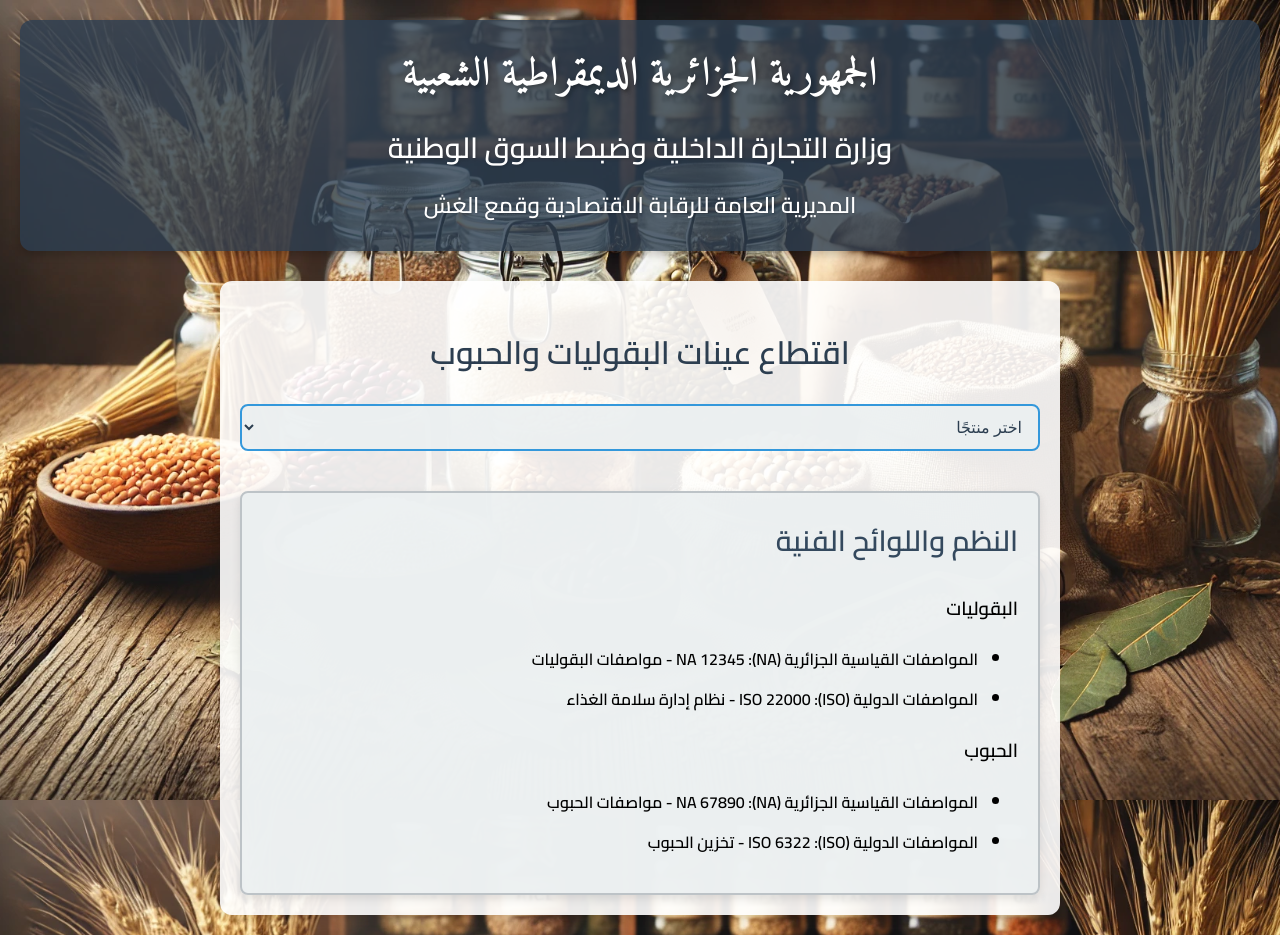
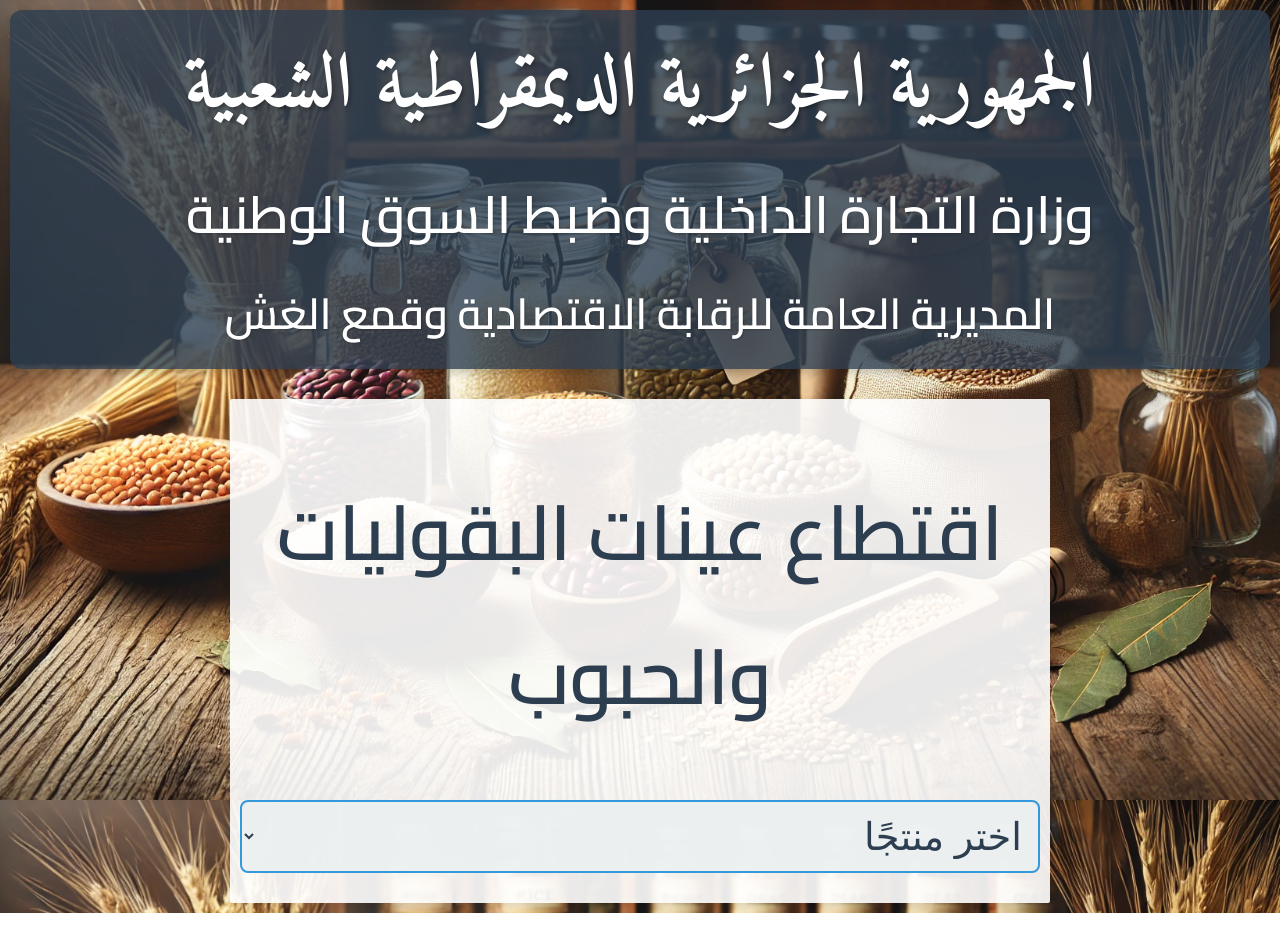
Before and after one commit to dido-12/echantillonnage-cereal, a plain HTML site: page index.html in a window 1280 px wide. After the commit the page ends 913 px from the top, so only its background shows below. Drawn offline with Linux system fonts and the light colour scheme.

Commit message:
Update index.html

```diff
--- a/index.html
+++ b/index.html
@@ -12,16 +12,17 @@
             direction: rtl;
             text-align: right;
             margin: 0;
-            padding: 20px;
+            padding: 10px;
             background-image: url('cereal.png');
             background-size: cover;
             background-position: center;
             background-attachment: fixed;
+            font-size: 3vw; /* حجم الخط يتناسب مع عرض الشاشة */
         }
         .header {
             text-align: center;
             margin-bottom: 30px;
-            padding: 20px;
+            padding: 10px;
             background-color: rgba(44, 62, 80, 0.8);
             color: #fff;
             border-radius: 12px;
@@ -29,19 +30,19 @@
         }
         .header h1 {
             font-family: 'Amiri', serif;
-            font-size: 2.5em;
+            font-size: 2em; /* حجم الخط متناسب مع العرض */
             margin: 0;
             text-shadow: 2px 2px 4px rgba(0, 0, 0, 0.3);
         }
         .header h2 {
             font-family: 'Cairo', sans-serif;
-            font-size: 1.8em;
+            font-size: 1.35em;
             margin: 10px 0;
             text-shadow: 1px 1px 3px rgba(0, 0, 0, 0.2);
         }
         .header h3 {
             font-family: 'Cairo', sans-serif;
-            font-size: 1.4em;
+            font-size: 1.12em;
             margin: 5px 0;
             text-shadow: 1px 1px 2px rgba(0, 0, 0, 0.2);
         }
@@ -49,14 +50,14 @@
             max-width: 800px;
             margin: 0 auto;
             background-color: rgba(255, 255, 255, 0.9);
-            padding: 20px;
-            border-radius: 12px;
+            padding: 10px;
+            border-radius: 2px;
             box-shadow: 0 4px 10px rgba(0, 0, 0, 0.1);
         }
         select {
             width: 100%;
             padding: 12px;
-            font-size: 16px;
+            font-size: 1em;
             border: 2px solid #3498db;
             border-radius: 8px;
             margin-bottom: 20px;
@@ -77,21 +78,21 @@
             border-radius: 8px;
             margin-top: 20px;
             box-shadow: 0 4px 10px rgba(0, 0, 0, 0.1);
-            transition: opacity 0.5s ease, transform 0.3s ease;
+            transition: opacity 0.13s ease, transform 0.3s ease;
         }
         .details h2 {
             color: #34495e;
             margin-top: 0;
-            font-size: 1.8em;
+            font-size: 1.5em;
             text-shadow: 1px 1px 2px rgba(0, 0, 0, 0.1);
         }
         .details p {
-            margin: 10px 0;
+            margin: 5px 0;
             color: #2c3e50;
             line-height: 1.6;
         }
         .details ul {
-            margin: 10px 0;
+            margin: 5px 0;
             padding-left: 20px;
             color: #2c3e50;
         }
@@ -106,8 +107,9 @@
             box-shadow: 0 6px 15px rgba(0, 0, 0, 0.2);
         }
         .regulations {
-            margin-top: 20px;
-            padding: 20px;
+            display: none; /* إخفاء القسم افتراضياً */
+            margin-top: 10px;
+            padding: 10px;
             background-color: rgba(236, 240, 241, 0.9);
             border: 2px solid #bdc3c7;
             border-radius: 8px;
@@ -115,7 +117,7 @@
         }
         .regulations h2 {
             color: #34495e;
-            font-size: 1.8em;
+            font-size: 1.15em;
             margin-top: 0;
         }
         .regulations ul {
@@ -143,6 +145,7 @@
         <option value="grains">الحبوب</option>
     </select>
 
+    <!-- تفاصيل العينات -->
     <div id="legumes" class="details">
         <h2>طريقة اقتطاع عينات البقوليات</h2>
         <p><strong>الأدوات:</strong> ملعقة معقمة، أكياس بلاستيكية معقمة، قفازات معقمة.</p>
@@ -179,22 +182,21 @@
         </ul>
     </div>
 
-    <div class="regulations">
-        <h2>النظم واللوائح الفنية</h2>
-        <div id="legumesRegulations">
-            <h3>البقوليات</h3>
+    <!-- اللوائح الفنية -->
+    <div id="legumesRegulations" class="regulations">
+        <h2>النظم واللوائح الفنية للبقوليات</h2>
         <ul>
             <li><strong>المواصفات القياسية الجزائرية (NA):</strong> NA 12345 - مواصفات البقوليات</li>
             <li><strong>المواصفات الدولية (ISO):</strong> ISO 22000 - نظام إدارة سلامة الغذاء</li>
         </ul>
     </div>
-        <div id="grainsRegulations">
-            <h3>الحبوب</h3>
+
+    <div id="grainsRegulations" class="regulations">
+        <h2>النظم واللوائح الفنية للحبوب</h2>
         <ul>
             <li><strong>المواصفات القياسية الجزائرية (NA):</strong> NA 67890 - مواصفات الحبوب</li>
             <li><strong>المواصفات الدولية (ISO):</strong> ISO 6322 - تخزين الحبوب</li>
         </ul>
-        </div>
     </div>
 </div>
 
@@ -206,6 +208,11 @@
             detail.style.display = 'none';
         });
 
+        var regulations = document.querySelectorAll('.regulations');
+        regulations.forEach(function(regulation) {
+            regulation.style.display = 'none';
+        });
+
         var selectedProduct = document.getElementById('productSelect').value;
         if (selectedProduct) {
             var selectedDetail = document.getElementById(selectedProduct);
@@ -213,6 +220,11 @@
             setTimeout(function() {
                 selectedDetail.style.opacity = '1';
             }, 10);
+
+            var selectedRegulation = document.getElementById(selectedProduct + 'Regulations');
+            if (selectedRegulation) {
+                selectedRegulation.style.display = 'block';
+            }
         }
     }
 </script>
```
Lines whose indentation alone changed are shown as unchanged.
